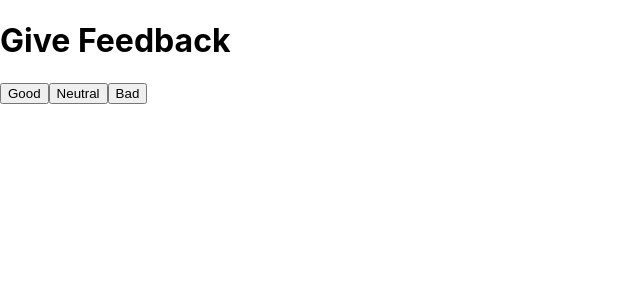
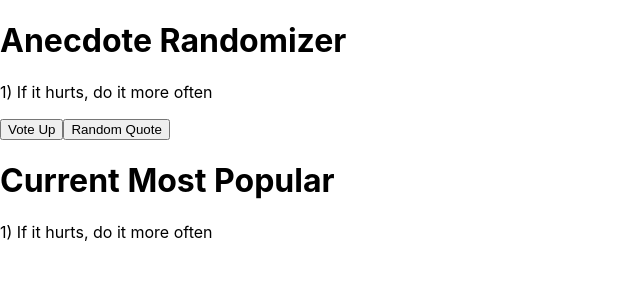
Before and after one commit to lirobinxc/fullstack-helsinki, a React (Create React App) app in the folder part-01-react/: page / in a window 1280 px wide. Shown: the top 300 px of the page, without its empty margins (0-640 px from the left). Built offline with nearby package versions, Linux system fonts and the light colour scheme.

Commit message:
refactored Statistics componenent and made it dynamic

```diff
--- a/part-01-react/src/App.js
+++ b/part-01-react/src/App.js
@@ -1,27 +1,55 @@
-import {useState} from 'react';
+import {useEffect, useState} from 'react';
 import Button from './components/Button'
-import Statistics from './components/Statistics';
 
 export default function App() {
-  const [feedbackGood, setFeedbackGood] = useState(0);
-  const [feedbackNeutral, setFeedbackNeutral] = useState(0);
-  const [feedbackBad, setFeedbackBad] = useState(0);
+  const [selected, setSelected] = useState(0)
 
-  let stats;
-  const displayStats = () => {
-    if (feedbackGood > 0 || feedbackNeutral > 0 || feedbackBad > 0) {
-      stats = <Statistics good={feedbackGood} neutral={feedbackNeutral} bad={feedbackBad}/>
-    }
+  const anecdotes = [
+    '1) If it hurts, do it more often',
+    '2) Adding manpower to a late software project makes it later!',
+    '3) The first 90 percent of the code accounts for the first 90 percent of the development time.',
+    '4) Any fool can write code that a computer can understand. Good programmers write code that humans can understand.',
+    '5) Premature optimization is the root of all evil.',
+    '6) Debugging is twice as hard as writing the code in the first place.'
+  ]
+
+  // Create empty votes array of 0s
+  const [votes, setVotes] = useState(new Uint8Array(anecdotes.length))
+  const [popular, setPopular] = useState('')
+
+  function randomInclusive(min, max) {
+    min = Math.ceil(min);
+    max = Math.floor(max);
+    return Math.floor(Math.random() * (max - min + 1) + min); //The maximum is inclusive and the minimum is inclusive
   }
-  displayStats()
+
+  const handleClick = () => {
+    setSelected(randomInclusive(0, 5))
+  }
+
+  const voteUp = () => {
+    const copy = [...votes]
+    copy[selected] += 1;
+    setVotes(copy)
+  }
+
+  useEffect(() => {
+    const bestQuoteIndex = votes.indexOf(Math.max(...votes))
+    const bestQuote = anecdotes[bestQuoteIndex]
+    console.log(bestQuote)
+    setPopular(bestQuote)
+  }, [votes, anecdotes])
 
   return (
     <div>
-      <h1>Give Feedback</h1>
-      <Button onClick={() => setFeedbackGood(feedbackGood + 1)} text="Good" />
-      <Button onClick={() => setFeedbackNeutral(feedbackNeutral + 1)} text="Neutral" />
-      <Button onClick={() => setFeedbackBad(feedbackBad + 1)} text="Bad" />
-      {stats}
+      <h1>Anecdote Randomizer</h1>
+      <p>{anecdotes[selected]}</p>
+      <Button onClick={voteUp} text="Vote Up" />
+      {/* <Button onClick={voteDown} text="Vote Down" /> */}
+      <Button onClick={handleClick} text="Random Quote" />
+      <h1>Current Most Popular</h1>
+      <p>{popular}</p>
+
     </div>
   )
 }
--- a/part-01-react/src/components/Statistics.js
+++ b/part-01-react/src/components/Statistics.js
@@ -23,14 +23,33 @@ export default function Statistics({good, neutral, bad}) {
   }, [bad, good, neutral])
 
   return (
-    <div>
-      <h1>Statistics</h1>
-      <p>Good: {good}</p>
-      <p>Neutral: {neutral}</p>
-      <p>Bad: {bad}</p>
-      <p>TOTAL FEEDBACK COUNT: {total}</p>
-      <p>Average Feedback: {average}</p>
-      <p>Percent Positive: {positivePercent} %</p>
-    </div>
+    <table>
+      <tbody>
+        <tr>
+          <td>Good:</td>
+          <td>{good}</td>
+        </tr>
+        <tr>
+          <td>Neutral:</td>
+          <td>{neutral}</td>
+        </tr>
+        <tr>
+          <td>Bad:</td>
+          <td>{bad}</td>
+        </tr>
+        <tr>
+          <td>TOTAL FEEDBACK COUNT:</td>
+          <td>{total}</td>
+        </tr>
+        <tr>
+          <td>Average Feedback:</td>
+          <td>{average}</td>
+        </tr>
+        <tr>
+          <td>% Positive:</td>
+          <td>{positivePercent}</td>
+        </tr>
+      </tbody>
+    </table>
   )
 }
```
Also changed, not shown: part-01-react/src/Unicafe.js (added, +28 -0 lines), 1 other file (tests, documents, lock files or other folders).
